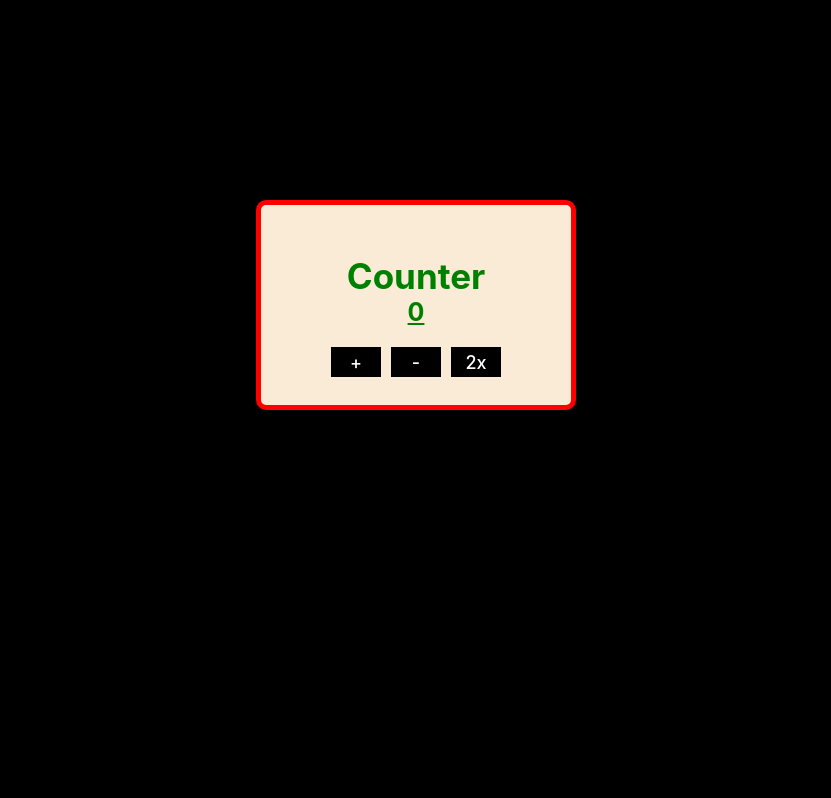
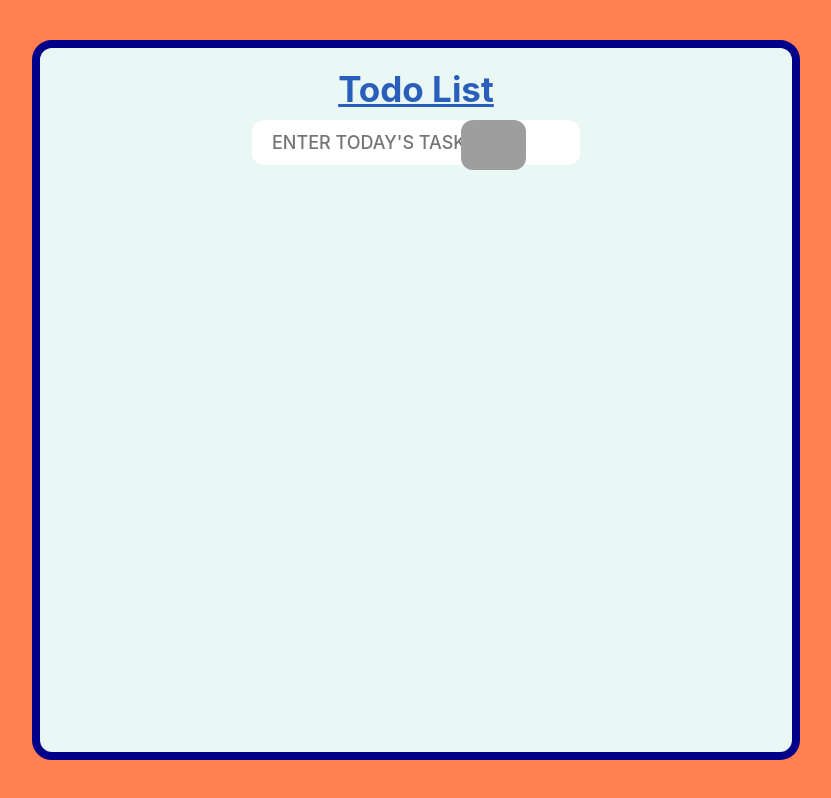
Before and after one commit to suranaarpit/arpit_fw16_156, a React (Create React App) app in the folder unit-4/fw16_156/: page / in a window 1280 px wide. Shown: the whole page, without its empty margins (224-1055 px from the left). Built offline with nearby package versions, Linux system fonts and the light colour scheme; grey boxes are pictures that could not be loaded.

Commit message:
Day 2 TODO

```diff
--- a/unit-4/fw16_156/src/sprint-1/day-2/Day2.jsx
+++ b/unit-4/fw16_156/src/sprint-1/day-2/Day2.jsx
@@ -1,11 +1,13 @@
 import React from "react";
 import { Func_Count } from "./Counter/Counter";
+import Todo from "./SimpleTodo/Todo";
 
 const Day2 = () => {
   return (
     <>
-      <Func_Count value={0}></Func_Count>
+      {/* <Func_Count value={0}></Func_Count> */}
+      <Todo></Todo>
     </>
   );
 };
-export default Day2
+export default Day2;
--- /dev/null
+++ b/unit-4/fw16_156/src/sprint-1/day-2/SimpleTodo/Todo.css
@@ -0,0 +1,89 @@
+* {
+    box-sizing: border-box;
+    margin: 0;
+    padding: 0;
+    font-family: -apple-system, BlinkMacSystemFont, "Segoe UI", Roboto, Oxygen,
+      Ubuntu, Cantarell, "Open Sans", "Helvetica Neue", sans-serif;
+  }
+  :root{
+      background-color: coral;
+  }
+  #root{
+      background-color: coral;
+  }
+
+  #container {
+    display: flex;
+    flex-direction: column;
+    width: 60%;
+    margin: auto;
+    border-radius: 20px;
+    align-items: center;
+    height: 90vh;
+    margin-top: 40px;
+    padding: 20px;
+    overflow: auto;
+    background-color: hsl(172, 45%, 94%);
+    border: 8px solid darkblue;
+
+  }
+
+  #heading{
+      color: rgb(41, 95, 187);
+      /* background-color: black; */
+      font-size: 35px;
+    margin-bottom: 10px;
+    text-decoration: underline;
+  }
+
+  #container > div > input,
+  #container > div > .Additem {
+    background-color: #fff;
+    border-radius: 12px;
+    border: none;
+    outline: none;
+    padding: 12px 20px;
+    font-size: 18px;
+    font-weight: 500;
+    margin: 0px 6px;
+    text-transform: uppercase;
+  }
+  .Additem{
+      background: transparent;
+      width: 65px;
+      height: 50px;
+      cursor: pointer;
+     position: absolute;
+     border-radius: 12px;
+     right: 530px;
+     top: 120px;
+  }
+
+  .todoItem {
+    background-color: #fff;
+    margin-top: 10px;
+    padding: 2px 20px;
+    width: fit-content;
+    border-radius: 12px;
+    display: flex;
+    justify-content: space-between;
+    align-items: center;
+
+  }
+  .todoItem>h1{
+      font-size: 25px;
+      font-family: -apple-system, BlinkMacSystemFont, 'Segoe UI', Roboto, Oxygen, Ubuntu, Cantarell, 'Open Sans', 'Helvetica Neue', sans-serif;
+      font-weight: 500;
+      text-decoration: underline;
+  }
+
+  .dltBtn {
+    /* border: 2px solid hsl(171, 21%, 80%); */
+    font-size: 12px;
+    background: transparent;
+      width: 35px;
+      height: 30px;
+      cursor: pointer;
+      position: fixed;
+      right: 420px;
+  }
--- /dev/null
+++ b/unit-4/fw16_156/src/sprint-1/day-2/SimpleTodo/Todo.jsx
@@ -0,0 +1,55 @@
+import React, { useState } from "react";
+import { v4 as uuid } from "uuid";
+import TodoList from "./TodoList";
+import "./Todo.css";
+
+const Todo = () => {
+  const [task, setTask] = useState("");
+  const [todo, setTodo] = useState([]);
+
+  const addData = () => {
+    if (task.trim().length > 0) {
+      let payload = {
+        id: uuid(),
+        title: task,
+        status: false,
+      };
+      setTodo([...todo, payload]);
+      setTask("");
+    }
+  };
+
+  const deleteItem = (id) => {
+    let newTodo = todo.filter((el) => {
+      return el.id !== id;
+    });
+    setTodo(newTodo);
+  };
+  return (
+    <div id="container">
+      <h1 id="heading">Todo List</h1>
+      <div>
+        <input
+          type="text"
+          placeholder="Enter Today's Task"
+          onChange={(e) => {
+            setTask(e.target.value);
+          }}
+          value={task}
+        />
+        <div>
+          <img
+            src="https://flyclipart.com/thumb2/plus-math-icon-163346.png"
+            className="Additem"
+            onClick={addData}
+            alt=""
+          />
+        </div>
+      </div>
+
+      <TodoList data={todo} deleteItem={deleteItem} />
+    </div>
+  );
+};
+
+export default Todo;
--- /dev/null
+++ b/unit-4/fw16_156/src/sprint-1/day-2/SimpleTodo/TodoList.jsx
@@ -0,0 +1,14 @@
+import React from "react";
+import TodoItem from "./TodoItems";
+
+const TodoList = ({ data, deleteItem }) => {
+  return (
+    <>
+      {data.map((item) => {
+        return <TodoItem key={item.id} {...item} dltItem={deleteItem} />;
+      })}
+    </>
+  );
+};
+
+export default TodoList;
```
Also changed, not shown: unit-4/fw16_156/src/sprint-1/day-2/SimpleTodo/TodoItems.jsx (added, +21 -0 lines).
